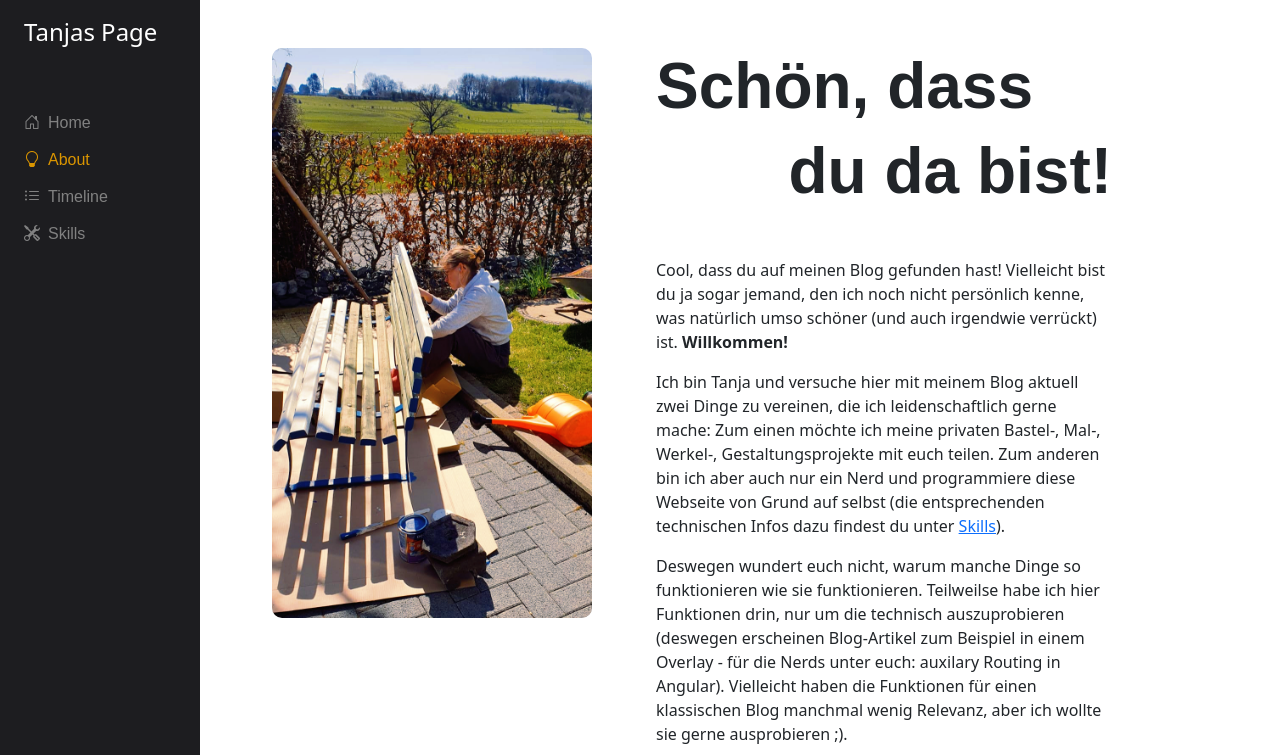
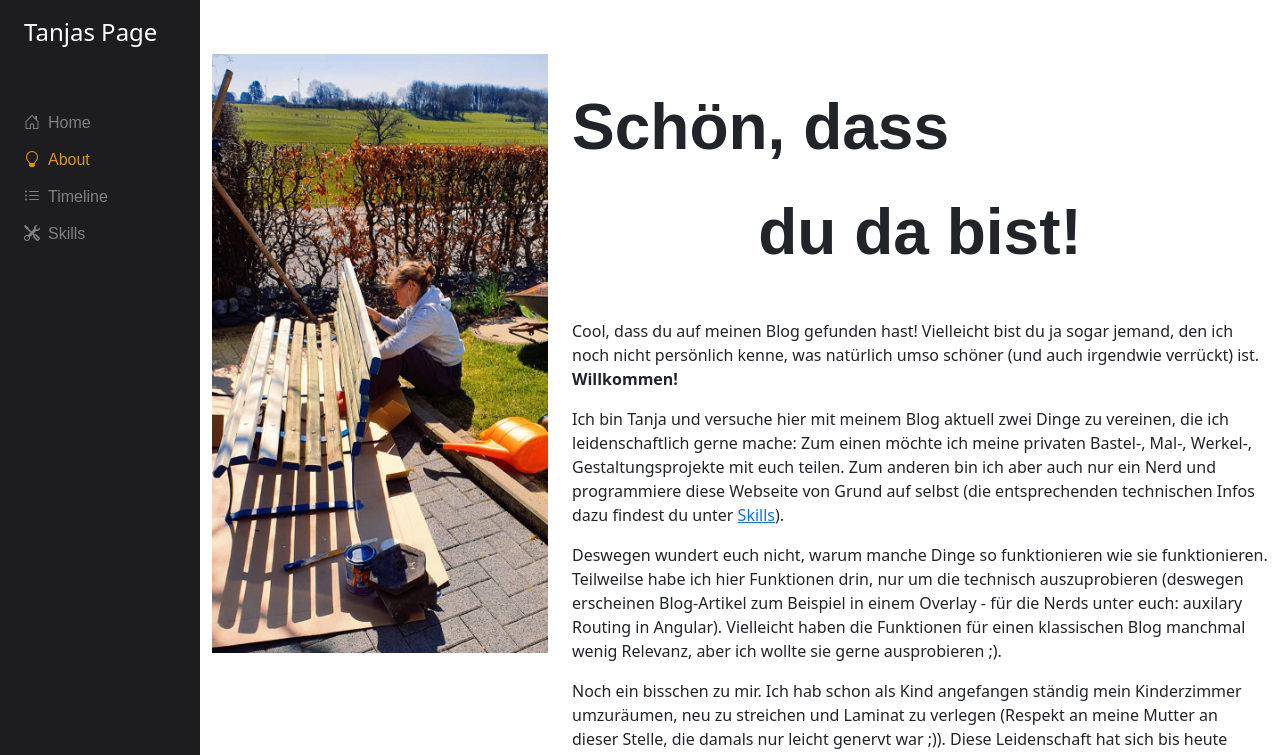
Before and after one commit to tanjamagkekse/bastelbits, an Angular app: page /about in a window 1280 px wide. Shown: the top 755 px of the page. Built offline with nearby package versions, Linux system fonts and the light colour scheme.

Commit message:
added release-notes (incl routing and sidebar addition)

```diff
--- a/src/app/about/about.component.css
+++ b/src/app/about/about.component.css
@@ -1,26 +1,19 @@
 
-.card {
-    position: fixed;
-    overflow-y: auto;
-    height: 90%;
-    width: 80%;
+
+.about-text {
+    padding-top: 2%;
 }
 
-.relative {
-    position: relative;
+.about-images img{
+    width: 100%;
 }
 
 h1{
     font-size: 400%;
+    padding-top: 3%;
 }
 
-.about-text {
-    width: 50%;
-    margin-left: 40%;
+.container{
+    background-color: blau;
+    margin-top: 5%;
 }
-
- .fixed img {
-    position: fixed;
-    width: 25%;
-    border-radius: 10px;
-}
--- a/src/app/about/about.component.html
+++ b/src/app/about/about.component.html
@@ -1,12 +1,14 @@
 <div class="container">
-    <div class="row m-5">
-        <div class="fixed col-md-3">
+    <div class="row ">
+        <div class="col-md-4">
+            <div class="about-images">
                 <img src="assets/about-image-2.jpg" alt="Tanja streicht eine Bank">
             </div>
-
-        <div class="about-text col-md-9">
+        </div>
+        <div class="col-md-8">
+            <div class="about-text">
                 <h1 class=""> <strong> Schön, dass </strong></h1>
-            <h1 class="text-end mb-5"> <strong> du da bist!</strong></h1>
+                <h1 class="text-center mb-5"> <strong> du da bist!</strong></h1>
 
 
                 <p>Cool, dass du auf meinen Blog gefunden hast! Vielleicht bist du ja sogar jemand, den ich noch nicht persönlich kenne, was natürlich umso schöner (und auch irgendwie verrückt) ist. <strong>Willkommen!</strong> </p>
@@ -32,3 +34,4 @@
             </div>
         </div>
     </div>
+</div>
--- a/src/app/app.component.css
+++ b/src/app/app.component.css
@@ -46,3 +46,7 @@
     .sidenav {padding-top: 15px;}
     .sidenav a {font-size: 18px;}
   }
+
+  .latest{
+    bottom: 0;
+  }
--- a/src/app/app.component.html
+++ b/src/app/app.component.html
@@ -32,6 +32,15 @@
       </a>
     </li>
   </ul>
+
+  <ul class="nav latest">
+    <li class="nav-item " >
+      <a class="nav-link" routerLink='/release-notes' routerLinkActive='active'>
+        <i class="bi me-2 bi-pencil"></i>
+        <span class="font">Änderungen</span>
+      </a>
+    </li>
+  </ul>
 </div>
 
 <div class='main'>
--- a/src/app/app.routes.ts
+++ b/src/app/app.routes.ts
@@ -4,6 +4,7 @@ import { SkillsComponent } from './skills/skills.component';
 import { AboutComponent } from './about/about.component';
 import { TimelineComponent } from './timeline/timeline.component';
 import { ArticleViewComponent } from './articles/article-view.component';
+import { ReleaseNotesComponent } from './release-notes/release-notes.component';
 
 export const routes: Routes = [
 
@@ -34,6 +35,10 @@ export const routes: Routes = [
     },
 
     {
+      path: 'release-notes',
+      component: ReleaseNotesComponent
+    },
+    {
       path: '**',
       redirectTo: 'home',
       pathMatch: 'full'
--- a/src/app/home/home.component.css
+++ b/src/app/home/home.component.css
@@ -8,9 +8,12 @@
     background-color: white;
   }
 
+  .construction-hint{
+    background-color: blanchedalmond;
+  }
+
   .topic-text{
     color: rgb(218, 149, 0);
-    width: 100%;
   }
 
   .masonry-box{
@@ -20,12 +23,7 @@
   .masonry-item{
     width: 250px;
     margin-bottom: 15px;
-    box-shadow: 0 .25rem .75rem rgba(0, 0, 0, .15);
-  }
-
-  /* Pagination */
-  .blog-pagination {
-    margin-bottom: 4rem;
+    box-shadow: 2px .30rem .4rem rgba(0, 0, 0, .15);
   }
 
   /*
--- a/src/app/home/home.component.html
+++ b/src/app/home/home.component.html
@@ -19,22 +19,22 @@
   </div>
 <hr></header>
 
-<div class="p-md-4 mb-3 text-white text-center bg-dark">
+<!-- <div class="p-md-4 mb-3 text-white text-center bg-dark">
   <h1 >Die Seite befindet sich gerade im Aufbau</h1>
   <p class=" my-3">Deswegen guck' gerne immer mal wieder rein. Hier tut sich fast täglich was :) <br> Ich versuche hier den Spagat zwischen einem DIY Blog und dem Ausprobieren von Angular Funktionen.</p>
   <small>
     <a href="https://github.com/tanjamagkekse/my_website" class="text-white">Mehr Infos bei Github... </a>
   </small>
-</div>
+</div> -->
 
 <ngx-masonry [options]="masonryOptions" [ordered]="true" class="masonry-box">
   <div ngxMasonryItem class="masonry-item" >
     <div class="card">
-      <div class="card-body">
-        <h5 class="card-title">Card title</h5>
-        <p class="card-text">This is another card with title and supporting text below. This card has some additional content to make it slightly taller overall.</p>
+      <div class="card-body construction-hint">
+        <h5 class="card-title">Die Seite befindet sich gerade im Aufbau</h5>
+        <p class="card-text">Deswegen guck' gerne immer mal wieder rein. Hier tut sich fast täglich was 😊</p>
         <p class="card-text">
-          <small class="text-muted">Last updated 3 mins ago</small>
+          <small class="text-muted"><a href="https://github.com/tanjamagkekse/my_website" class="text-dark">Mehr Infos bei Github... </a></small>
         </p>
       </div>
     </div>
@@ -56,89 +56,10 @@
   </div>
 </ngx-masonry>
 
-  <div class="container">
-    <div class="row blog-main">
-      <!-- <div class="blog-post">
-        <h2 class="blog-post-title">Tanja lost in München</h2>
-        <p class="blog-post-meta">January 1, 2014</p>
-
-        <p>This blog post shows a few different types of content that's supported and styled with Bootstrap. Basic typography, images, and code are all supported.</p>
-        <hr>
-        <p>Cum sociis natoque penatibus et magnis <a href="#">dis parturient montes</a>, nascetur ridiculus mus. Aenean eu leo quam. Pellentesque ornare sem lacinia quam venenatis vestibulum. Sed posuere consectetur est at lobortis. Cras mattis consectetur purus sit amet fermentum.</p>
-        <blockquote>
-          <p>Curabitur blandit tempus porttitor. <strong>Nullam quis risus eget urna mollis</strong> ornare vel eu leo. Nullam id dolor id nibh ultricies vehicula ut id elit.</p>
-        </blockquote>
-        <p>Etiam porta <em>sem malesuada magna</em> mollis euismod. Cras mattis consectetur purus sit amet fermentum. Aenean lacinia bibendum nulla sed consectetur.</p>
-        <h2>Heading</h2>
-        <p>Vivamus sagittis lacus vel augue laoreet rutrum faucibus dolor auctor. Duis mollis, est non commodo luctus, nisi erat porttitor ligula, eget lacinia odio sem nec elit. Morbi leo risus, porta ac consectetur ac, vestibulum at eros.</p>
-        <h3>Sub-heading</h3>
-        <p>Cum sociis natoque penatibus et magnis dis parturient montes, nascetur ridiculus mus.</p>
-        <pre><code>Example code block</code></pre>
-        <p>Aenean lacinia bibendum nulla sed consectetur. Etiam porta sem malesuada magna mollis euismod. Fusce dapibus, tellus ac cursus commodo, tortor mauris condimentum nibh, ut fermentum massa.</p>
-        <h3>Sub-heading</h3>
-        <p>Cum sociis natoque penatibus et magnis dis parturient montes, nascetur ridiculus mus. Aenean lacinia bibendum nulla sed consectetur. Etiam porta sem malesuada magna mollis euismod. Fusce dapibus, tellus ac cursus commodo, tortor mauris condimentum nibh, ut fermentum massa justo sit amet risus.</p>
-        <ul>
-          <li>Praesent commodo cursus magna, vel scelerisque nisl consectetur et.</li>
-          <li>Donec id elit non mi porta gravida at eget metus.</li>
-          <li>Nulla vitae elit libero, a pharetra augue.</li>
-        </ul>
-        <p>Donec ullamcorper nulla non metus auctor fringilla. Nulla vitae elit libero, a pharetra augue.</p>
-        <ol>
-          <li>Vestibulum id ligula porta felis euismod semper.</li>
-          <li>Cum sociis natoque penatibus et magnis dis parturient montes, nascetur ridiculus mus.</li>
-          <li>Maecenas sed diam eget risus varius blandit sit amet non magna.</li>
-        </ol>
-        <p>Cras mattis consectetur purus sit amet fermentum. Sed posuere consectetur est at lobortis.</p>
-      </div>
-
-      <div class="blog-post">
-        <h2 class="blog-post-title">Another blog post</h2>
-        <p class="blog-post-meta">December 23, 2013 </p>
-
-        <p>Cum sociis natoque penatibus et magnis <a href="#">dis parturient montes</a>, nascetur ridiculus mus. Aenean eu leo quam. Pellentesque ornare sem lacinia quam venenatis vestibulum. Sed posuere consectetur est at lobortis. Cras mattis consectetur purus sit amet fermentum.</p>
-        <blockquote>
-          <p>Curabitur blandit tempus porttitor. <strong>Nullam quis risus eget urna mollis</strong> ornare vel eu leo. Nullam id dolor id nibh ultricies vehicula ut id elit.</p>
-        </blockquote>
-        <p>Etiam porta <em>sem malesuada magna</em> mollis euismod. Cras mattis consectetur purus sit amet fermentum. Aenean lacinia bibendum nulla sed consectetur.</p>
-        <p>Vivamus sagittis lacus vel augue laoreet rutrum faucibus dolor auctor. Duis mollis, est non commodo luctus, nisi erat porttitor ligula, eget lacinia odio sem nec elit. Morbi leo risus, porta ac consectetur ac, vestibulum at eros.</p>
-      </div>
-
-      <div class="blog-post">
-        <h2 class="blog-post-title">New feature</h2>
-        <p class="blog-post-meta">December 14, 2013 </p>
-
-        <p>Cum sociis natoque penatibus et magnis dis parturient montes, nascetur ridiculus mus. Aenean lacinia bibendum nulla sed consectetur. Etiam porta sem malesuada magna mollis euismod. Fusce dapibus, tellus ac cursus commodo, tortor mauris condimentum nibh, ut fermentum massa justo sit amet risus.</p>
-        <ul>
-          <li>Praesent commodo cursus magna, vel scelerisque nisl consectetur et.</li>
-          <li>Donec id elit non mi porta gravida at eget metus.</li>
-          <li>Nulla vitae elit libero, a pharetra augue.</li>
-        </ul>
-        <p>Etiam porta <em>sem malesuada magna</em> mollis euismod. Cras mattis consectetur purus sit amet fermentum. Aenean lacinia bibendum nulla sed consectetur.</p>
-        <p>Donec ullamcorper nulla non metus auctor fringilla. Nulla vitae elit libero, a pharetra augue.</p>
-      </div> -->
-
-    <nav class="blog-pagination text-center">
-      <a class="btn btn-light" href="#">Older</a>
-      <a class="btn btn-light disabled" href="#">Newer</a>
-    </nav>
-  </div>
-
-    <!-- <aside class="col-md-4 blog-sidebar">
-      <div class="card p-3 mb-3 bg-light">
-        <h4 class="font-italic">About</h4>
-        <p class="mb-0">Heer enz en schicker <em>Verweis</em> oder en snippet aus der about component.</p>
-      </div>
-
-      <div class="card p-3 mb-3 bg-light">
-        <h4 class="font-italic">Wo du mich noch findest</h4>
-        <ol class="list-unstyled">
-          <li><a href="#">Instagram</a></li>
-          <li><a href="#">Github</a></li>
-          <li><a href="#">Iwas witziges</a></li>
-        </ol>
-      </div>
-    </aside>/ -->
-  </div><!-- /.row -->
+<nav class="m-4 text-center">
+  <a class="btn btn-light" href="#">Older</a>
+  <a class="btn btn-light disabled" href="#">Newer</a>
+</nav>
 
 <footer class="blog-footer">
   <p>Some Text</p>
--- /dev/null
+++ b/src/app/release-notes/release-notes.component.html
@@ -0,0 +1,14 @@
+<h1>Änderungen an der Seite</h1>
+<h5>css kommt noch 😉</h5>
+
+<br>
+
+<p>Ich versuche hier mal größere Änderungen festzuhalten, damit vor allem ich selbst und alle meine nerdigen Freunde gucken können wo es sich mittlerweile lohnt hinzuklicken 😊</p>
+
+<br>
+
+<h5>11.03.2024</h5>
+<ul>
+    <li>Diese Seite hier hinzugefügt, sie in das routing eingebunden, und sie in die Sidebar-Navigation eingebaut</li>
+    <li>Den Banner auf der Homepage mit dem Hinweis auf "Die Seite ist im Aufbau" durch eine Karte am Anfang der Blog-Artikel-Auflistung ersetzt</li>
+</ul>
```
Also changed, not shown: src/app/release-notes/release-notes.component.ts (added, +12 -0 lines), src/app/release-notes/release-notes.component.css (added), 1 other file (tests, documents, lock files or other folders). Lines whose indentation alone changed are shown as unchanged.
